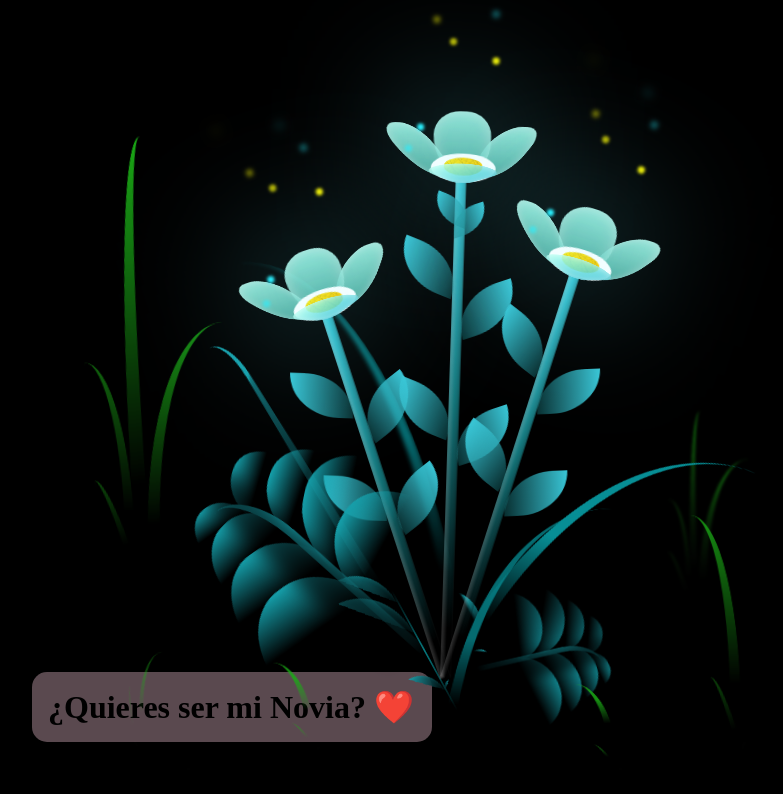
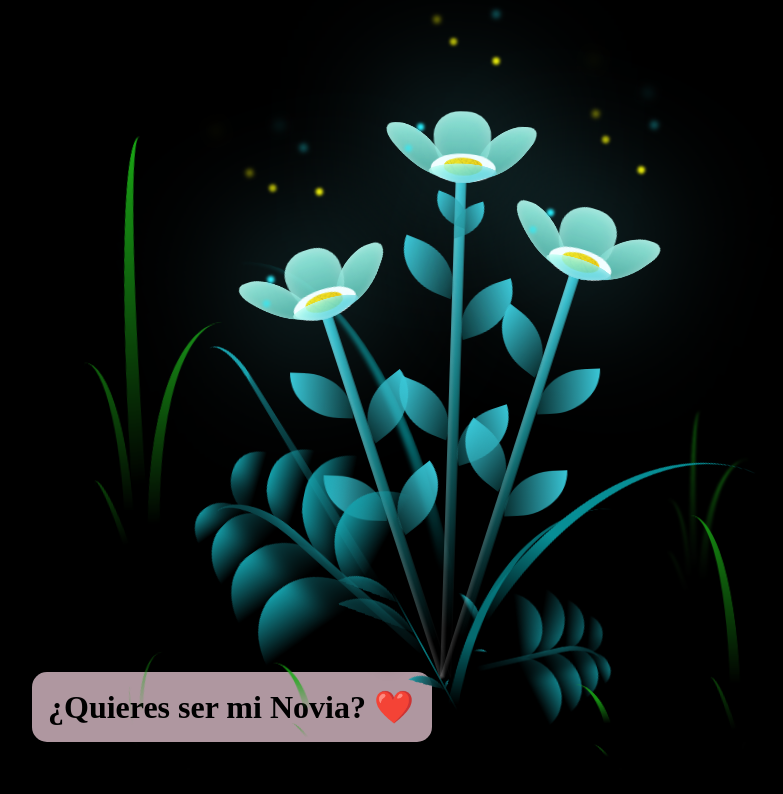
Before and after one commit to Manumanuelito/Sal-con-migo-3, a plain HTML site: page index.html in a window 1280 px wide. Shown: the whole page, without its empty margins (408-1191 px from the left). Drawn offline with Linux system fonts and the light colour scheme.

Commit message:
Add files via upload

```diff
--- a/style.css
+++ b/style.css
@@ -986,7 +986,7 @@ body {
 }
 
 .container{
-  background: rgba(100, 81, 88, 0.9);
+  background: rgba(195, 168, 178, 0.9);
   padding: 2rem;
   border-radius: 15px;
   box-shadow: 0 10px 15px rgba(0, 0, 0, 0.1);
```
